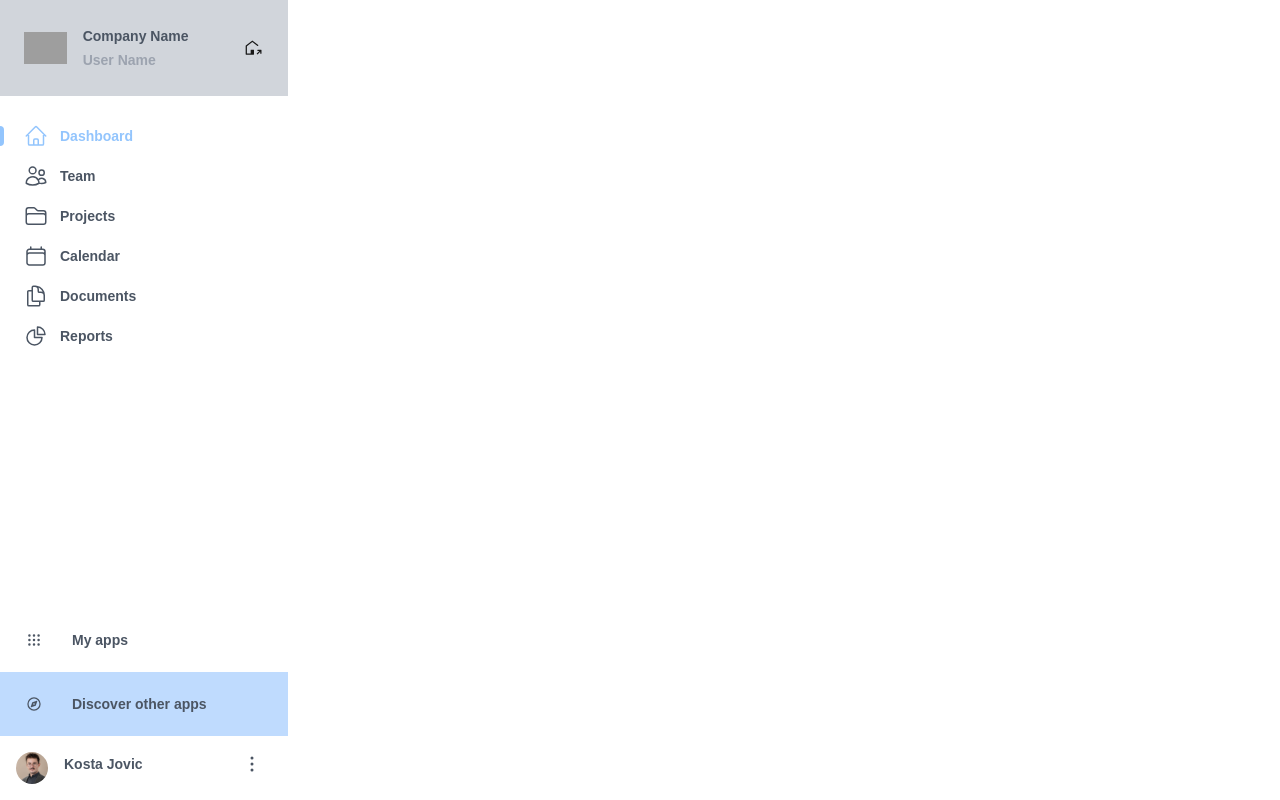
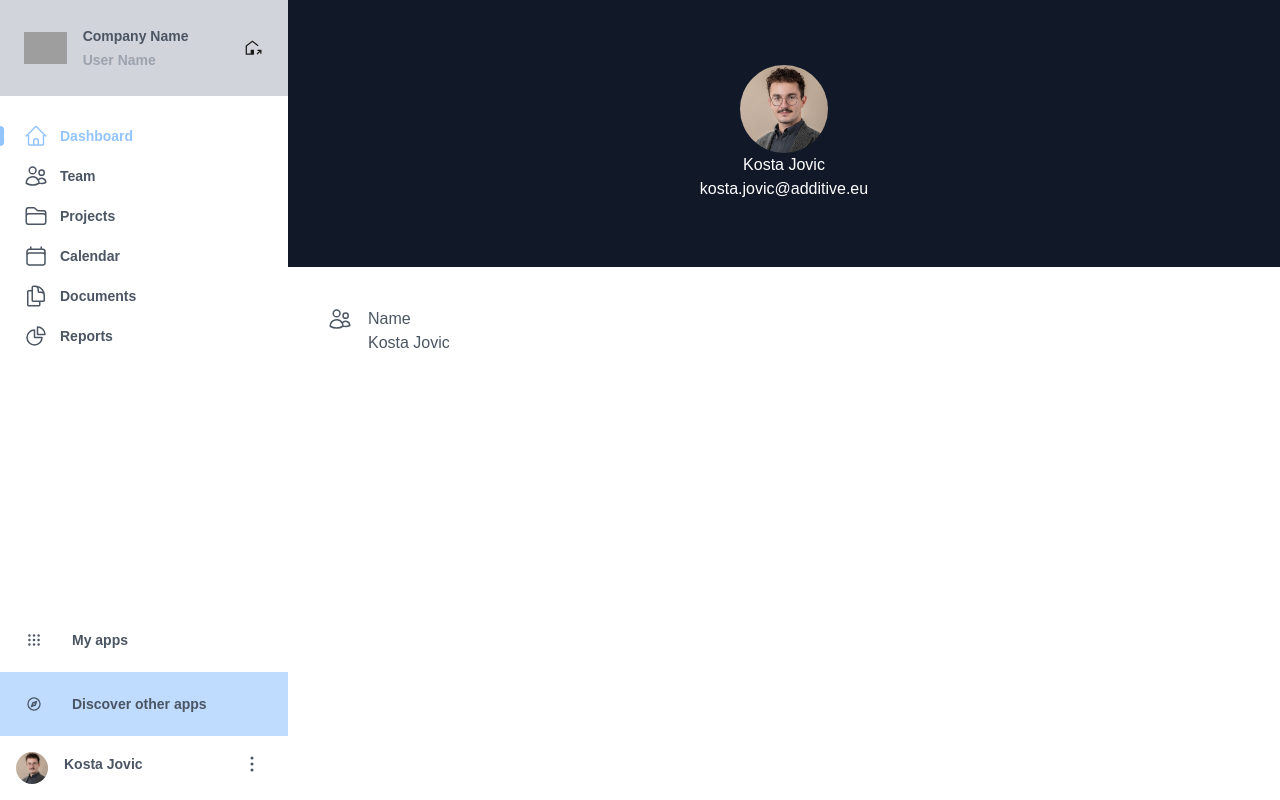
Before and after one commit to KostaJovic01/react-migration-mocking, a Next.js app in the folder next-client/: page /me in a window 1280 px wide. Built offline with nearby package versions, Linux system fonts and the light colour scheme; grey boxes are pictures that could not be loaded.

Commit message:
fix AppLayout

```diff
--- a/next-client/app/components/AppLayout.tsx
+++ b/next-client/app/components/AppLayout.tsx
@@ -68,7 +68,7 @@ export default function AppLayout(props: Props) {
                 </Dialog>
 
                 {/* Static sidebar for desktop */}
-                <div className="hidden lg:fixed lg:inset-y-0 lg:z-50 lg:flex lg:w-72 lg:flex-col">
+                <div className="hidden lg:inset-y-0 lg:flex lg:w-72 lg:flex-col">
                     {/* Sidebar component, swap this element with another sidebar if you like */}
                     <Sidebar user={user} navigation={navigation} teams={teams} handleNavigationClick={handleNavigationClick} />
                 </div>
@@ -84,7 +84,7 @@ export default function AppLayout(props: Props) {
                     </button>
                 </div>
 
-                <main>
+                <main className={'grow'}>
                     {props.children}
                 </main>
             </div>
--- a/next-client/app/components/organisms/Sidebar.tsx
+++ b/next-client/app/components/organisms/Sidebar.tsx
@@ -27,7 +27,7 @@ const Sidebar = (props: Props) => {
                     <li>
                         <ul role="list">
                             {teams.map((team) => (
-                                <SidebarFooterItem team={team} />
+                                <SidebarFooterItem team={team} key={team.name}/>
                             ))}
                             <UserNavItem user={user}/>
                         </ul>
```
